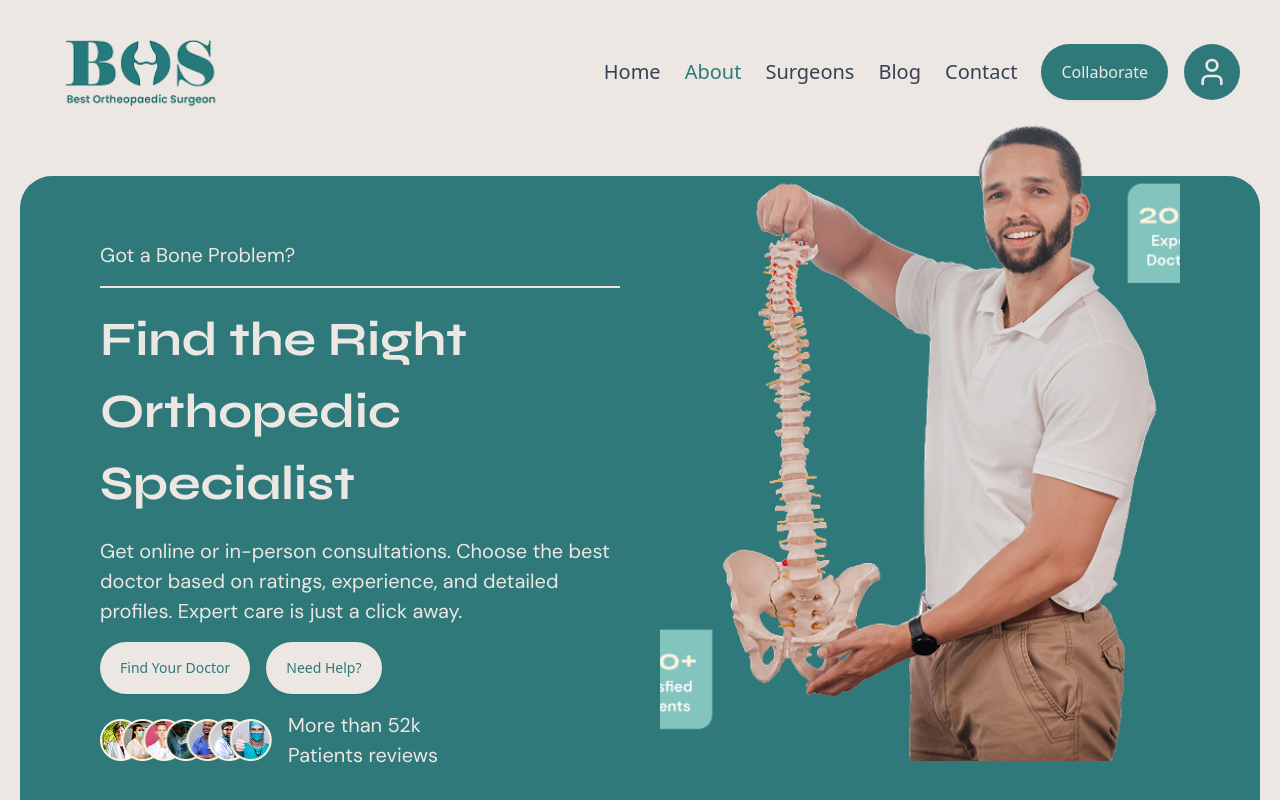
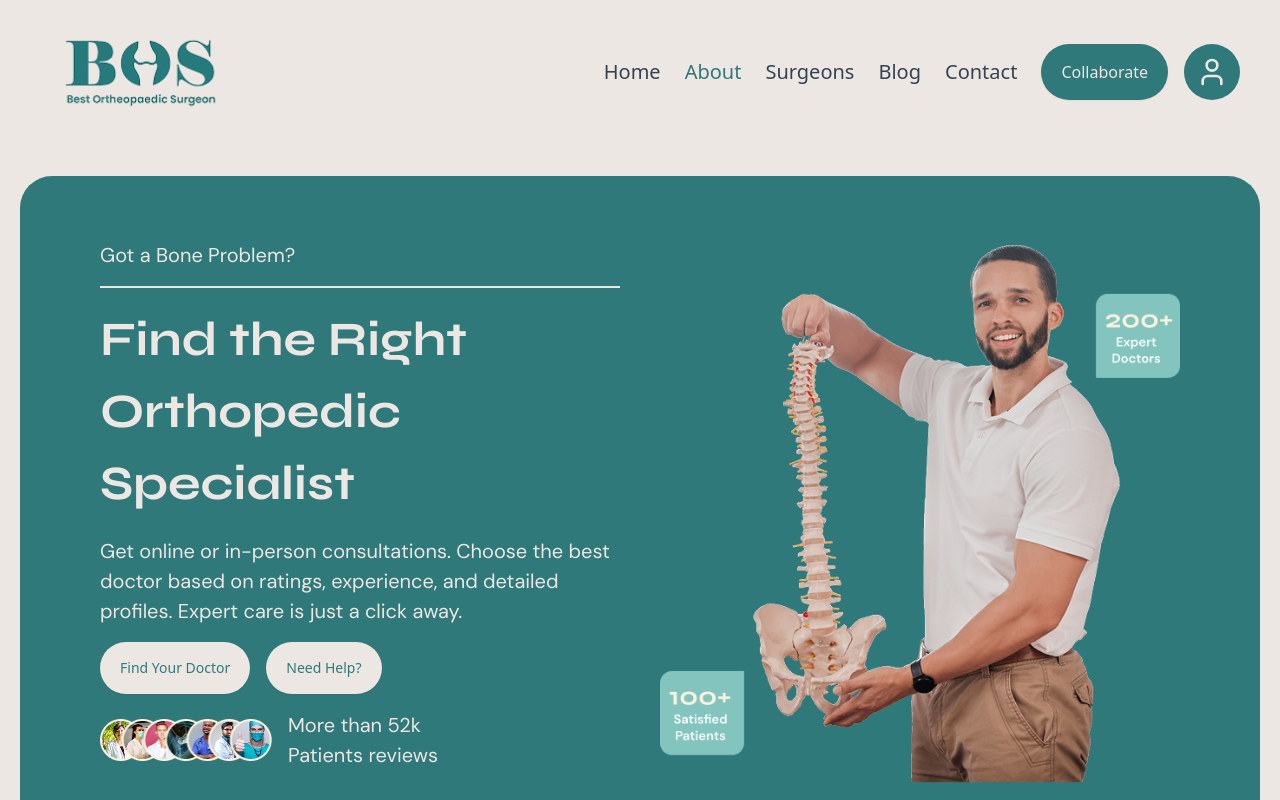
Before and after one commit to bestorthopaedicsurgeon/bos-next, a Next.js app: page /about in a window 1280 px wide. Shown: the top 800 px of the page. Built offline with nearby package versions, Linux system fonts and the light colour scheme; no server answers; the database is empty.

Commit message:
fixes:about hero fold img

```diff
--- a/src/components/aboutPage/Hero.js
+++ b/src/components/aboutPage/Hero.js
@@ -27,7 +27,7 @@ export const HeroSection = () => {
           <h1 className="font-syne mb-4">
             Find the Right Orthopedic Specialist
           </h1>
-          <div className="hidden max-lg:flex max-lg:justify-center max-lg:mx-auto h-[352px] w-full max-w-[308px]">
+          <div className="hidden max-lg:flex max-lg:justify-center max-lg:mx-auto max-h-[352px] w-full max-w-[348px] h-full mb-6">
             <Image
               src="/about/intro.png"
               alt="hero"
@@ -68,7 +68,7 @@ export const HeroSection = () => {
             </div>
           </div>
         </div>
-        <div className="mt-[-120px] max-h-[642px] max-w-[579px] w-full max-lg:hidden mb-[-100px]">
+        <div className="mt-[-79px] h-full max-h-[600px] max-w-[579px] w-full max-lg:hidden mb-[-59px] max-[1367px]:mb-0 max-[1367px]:mt-0">
           <Image
             src="/about/intro.png"
             alt="hero"
```
